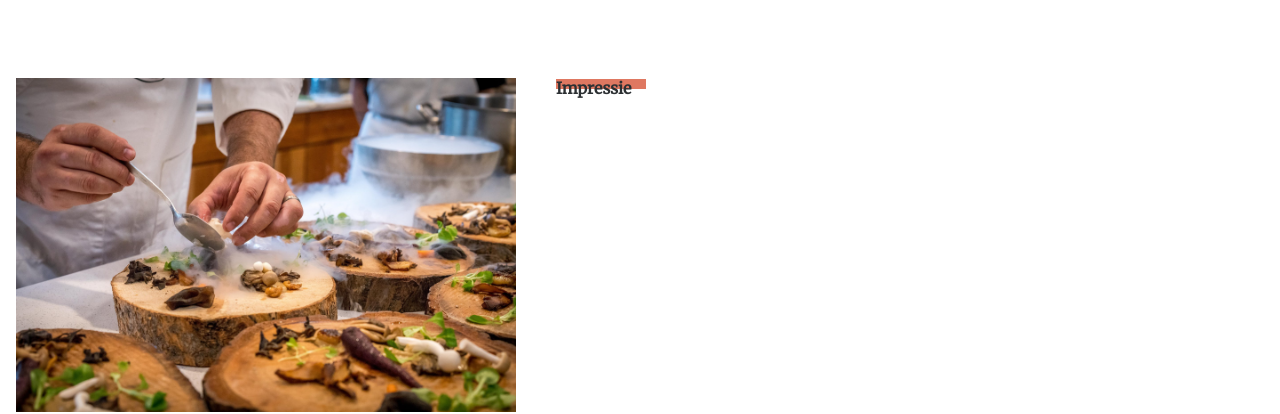
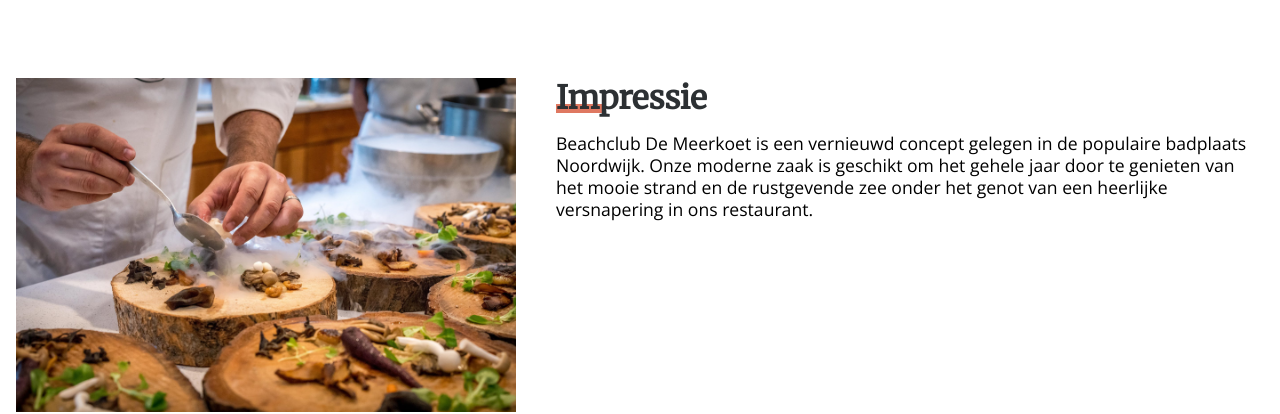
Before and after one commit to draZer0/BeachclubDeMeerkoet, a plain HTML site: page index.html in a window 1280 px wide. Shown: the part 623-1037 px from the top of the page. Drawn offline with nearby package versions, Linux system fonts and the light colour scheme.

Commit message:
Impressie section added

```diff
--- a/css/assets/_reset.scss
+++ b/css/assets/_reset.scss
@@ -46,3 +46,6 @@ table {
 	border-collapse: collapse;
 	border-spacing: 0;
 }
+html, body {
+	scroll-behavior: smooth;
+}
--- a/css/style.scss
+++ b/css/style.scss
@@ -26,27 +26,6 @@ $color_text: #2c3033;
 // BASE
 body {
     font-family: $default-font;
-    scroll-behavior: smooth;
-}
-
-h1 {
-    font-family: 'Merriweather', serif;
-    color: #2c3033;
-    line-height: 1.25;
-    font-weight: bold;
-    position: relative;
-    z-index: 1;
-}
-
-h1:after {
-    width: 90px;
-    height: 10px;
-    position: absolute;
-    content: "";
-    bottom: 9px;
-    z-index: -1;
-    left: 0;
-    background-color: $pcolor_dark;
 }
 
 // HEADER
@@ -113,7 +92,26 @@ header {
 
             h2 { font-family: 'Comfortaa', cursive; font-size: 2.2em; }
 
-            h1 { font-size: 3.5em; }
+            h1 {
+                font-family: 'Merriweather', serif;
+                color: #2c3033;
+                line-height: 1.25;
+                font-weight: bold;
+                position: relative;
+                z-index: 1;
+                font-size: 3.5em;
+            }
+
+            h1:after {
+                width: 90px;
+                height: 10px;
+                position: absolute;
+                content: "";
+                bottom: 9px;
+                z-index: -1;
+                left: 0;
+                background-color: $pcolor_dark;
+            }
         }
 
         &__scroll-button {
@@ -147,6 +145,33 @@ header {
                     margin-right: $default-gap;
                     max-width: 500px;
                 }
+
+                h1 {
+                    font-family: 'Merriweather', serif;
+                    color: #2c3033;
+                    line-height: 1.25;
+                    font-weight: bold;
+                    position: relative;
+                    z-index: 1;
+                    font-size: 2em;
+                }
+
+                h1:after {
+                    width: 50px;
+                    height: 9px;
+                    position: absolute;
+                    content: "";
+                    bottom: 5px;
+                    z-index: -1;
+                    left: 0;
+                    background-color: $pcolor_dark;
+                }
+
+                p {
+                    margin-top: $default-gap/3;
+                    font-size: 1.1em;
+                    line-height: 1.25em;
+                }
             }
         }
     }
--- a/index.html
+++ b/index.html
@@ -11,7 +11,7 @@
     </head>
     <body>
         <!-- HEADER -->
-        <header>
+        <header id="header">
             <div class="header-container">
                 <div class="header-container__logo">
                     <img src="img/logotransparant.png" alt="Logo van Beachclub De Meerkoet">
@@ -27,20 +27,20 @@
         </header>
 
         <!-- BANNER -->
-        <section class="banner">
+        <section class="banner" id="banner">
             <div class="banner-container">
                 <div class="banner-container__text">
                     <h2>beachclub</h2>
                     <h1>"de meerkoet"</h1>
                 </div>
                 <div class="banner-container__scroll-button wow animated infinite bounce slow delay-1s">
-                    <span><i class="fas fa-sort-down"></i></span>
+                    <a href="#impressie"><span><i class="fas fa-sort-down"></i></span></a>
                 </div>
             </div>
         </section>
 
         <!-- IMPRESSIE -->
-        <section class="impressie">
+        <section class="impressie" id="impressie">
             <div class="impressie-container">
                 <div class="impressie-container__over">
                     <div class="impressie-container__over__item">
@@ -48,6 +48,7 @@
                     </div>
                     <div class="impressie-container__over__item">
                         <h1>Impressie</h1>
+                        <p>Beachclub De Meerkoet is een vernieuwd concept gelegen in de populaire badplaats Noordwijk. Onze moderne zaak is geschikt om het gehele jaar door te genieten van het mooie strand en de rustgevende zee onder het genot van een heerlijke versnapering in ons restaurant.</p>
                     </div>
                 </div>
             </div>
```
Also changed, not shown: css/style.css.
